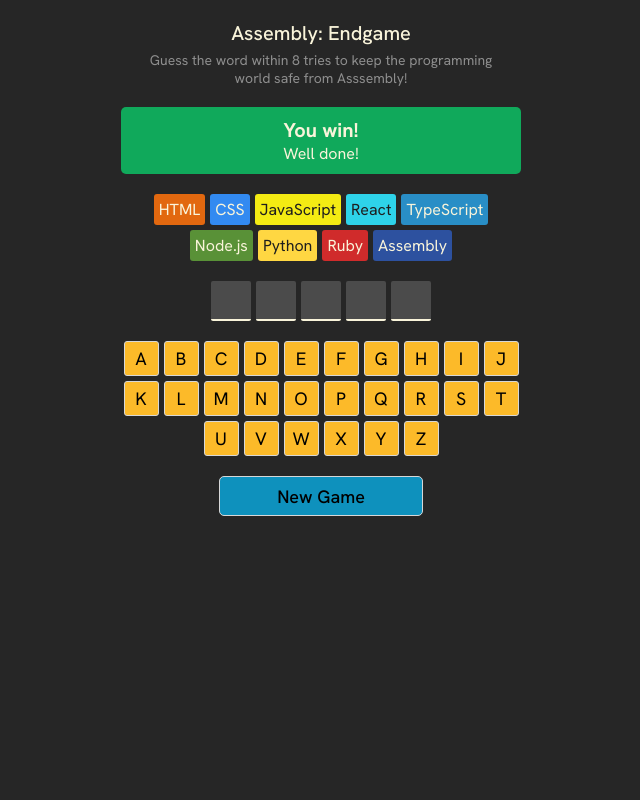
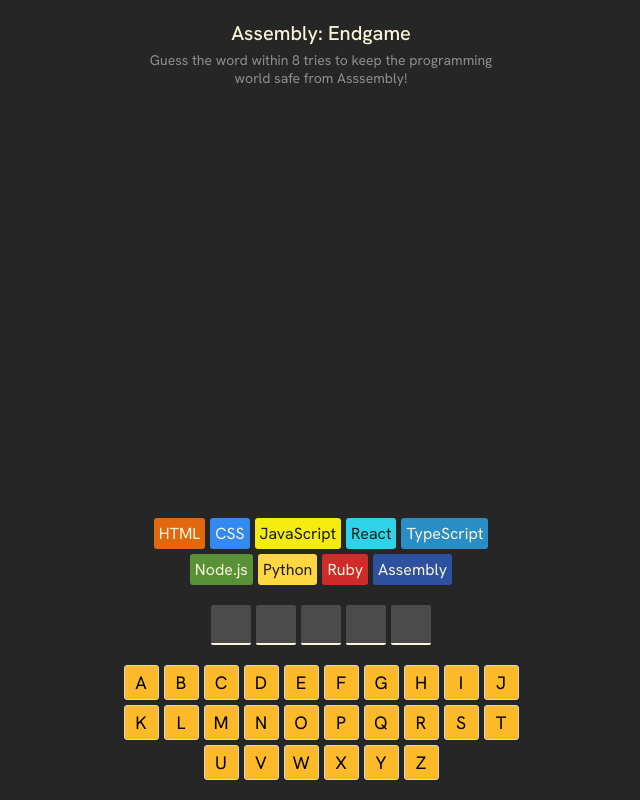
Before and after one commit to textencoder/assembly-endgame, a React (Vite) app: page / in a window 1280 px wide. Shown: the whole page, without its empty margins (319-959 px from the left). Built offline with nearby package versions, Linux system fonts and the light colour scheme.

Commit message:
added conditionals for winning or losing game

```diff
--- a/src/App.css
+++ b/src/App.css
@@ -8,7 +8,7 @@
   background-color: #262626;
   color: #d9d9d9;
   padding: 20px;
-  height: 60vh;
+  height: 100vh;
   display: flex;
   justify-content: center;
   font-family: "Hanken Grotesk", Arial, Helvetica, sans-serif;
@@ -47,7 +47,7 @@
 }
 
 .game-status {
-  background-color: #10a95b;
+  height: 100%;
   display: grid;
   place-items: center;
   color: #f9f4da;
@@ -72,6 +72,7 @@
   span {
     padding: 5px;
     border-radius: 3px;
+    position: relative;
   }
 }
 
@@ -126,3 +127,26 @@
 .vanilla {
   background-color: #fcba29;
 }
+
+.dead::before {
+  content:"💀";
+  color: white;
+  position: absolute;
+  display: grid;
+  place-items: center;
+  width: 100%;
+  height: 100%;
+  font-size: 0.85rem;
+  top: 0;
+  left: 0;
+  background-color: rgba(0, 0, 0, 0.7);
+  border-radius: 3px;
+}
+
+.won {
+  background-color: #10a95b;
+}
+
+.lost {
+  background-color: #ec5d49;
+}
--- a/src/App.jsx
+++ b/src/App.jsx
@@ -6,15 +6,24 @@
   const [currentWord, setCurrentWord] = useState("react");
   const [guessed, setGuessed] = useState([]);
 
-  const wrongGuessCount = guessed.filter(g => !currentWord.includes(g.toLowerCase()))
-  console.log("tracer: ", wrongGuessCount.length)
+  const wrongGuessCount = guessed.filter(
+    (g) => !currentWord.includes(g.toLowerCase())
+  );
+  //console.log("tracer: ", wrongGuessCount.length);
 
+  const isGameWon = currentWord
+    .split("")
+    .every((letter) => guessed.includes(letter.toUpperCase()));
+  const isGameLost = wrongGuessCount.length >= languages.length;
+  const isGameOver = isGameWon || isGameLost;
   const addGuessedLetter = (event) => {
     if (!guessed.includes(event.target.value)) {
       setGuessed(guessed.concat(event.target.value));
     }
-    console.log(guessed)
+    //console.log(guessed);
   };
+
+  //console.log(isGameWon)
 
   const word = currentWord.split("").map((char) => {
     const isGuessed = guessed.includes(char.toUpperCase());
@@ -22,9 +31,10 @@
     return <span key={char}>{isGuessed && char.toUpperCase()}</span>;
   });
 
-  const languageElements = languages.map((l) => {
+  const languageElements = languages.map((l, index) => {
     return (
       <span
+        className={index <= wrongGuessCount.length - 1 ? "dead" : undefined}
         key={l.name}
         style={{ backgroundColor: l.backgroundColor, color: l.color }}
       >
@@ -37,16 +47,16 @@
 
   const keyboardElements = alphabet.split("").map((letter) => {
     const isGuessed = guessed.includes(letter.toUpperCase());
-    const isCorrect = isGuessed && currentWord.includes(letter)
-    const isWrong = isGuessed && !currentWord.includes(letter)
-    console.log("keyboard rendered")
+    const isCorrect = isGuessed && currentWord.includes(letter);
+    const isWrong = isGuessed && !currentWord.includes(letter);
+    //console.log("keyboard rendered")
 
     return (
       <button
-      className={isCorrect ? "correct" : isWrong ? "wrong" : "vanilla"}
-      onClick={addGuessedLetter}
-      key={letter}
-      value={letter.toUpperCase()}
+        className={isCorrect ? "correct" : isWrong ? "wrong" : "vanilla"}
+        onClick={addGuessedLetter}
+        key={letter}
+        value={letter.toUpperCase()}
       >
         {letter.toUpperCase()}
       </button>
@@ -64,9 +74,20 @@
           </p>
         </header>
 
-        <section className="game-status">
-          <h2>You win!</h2>
-          <p>Well done!</p>
+        <section className={`game-status ${isGameWon ? "won" : isGameLost ? "lost" : ""}`}>
+          {isGameOver ? (
+            isGameWon ? (
+              <>
+                <h2>You win!</h2>
+                <p>Well done! 🎉</p>
+              </>
+            ) : (
+              <>
+                <h2>Game over!</h2>
+                <p>You lose! Better start learning Assembly!</p>
+              </>
+            )
+          ) : null}
         </section>
 
         <section className="languages">{languageElements}</section>
@@ -75,7 +96,7 @@
 
         <section className="keyboard">{keyboardElements}</section>
 
-        <button className="new-game-btn">New Game</button>
+        {isGameOver && <button className="new-game-btn">New Game</button>}
       </main>
     </>
   );
```
